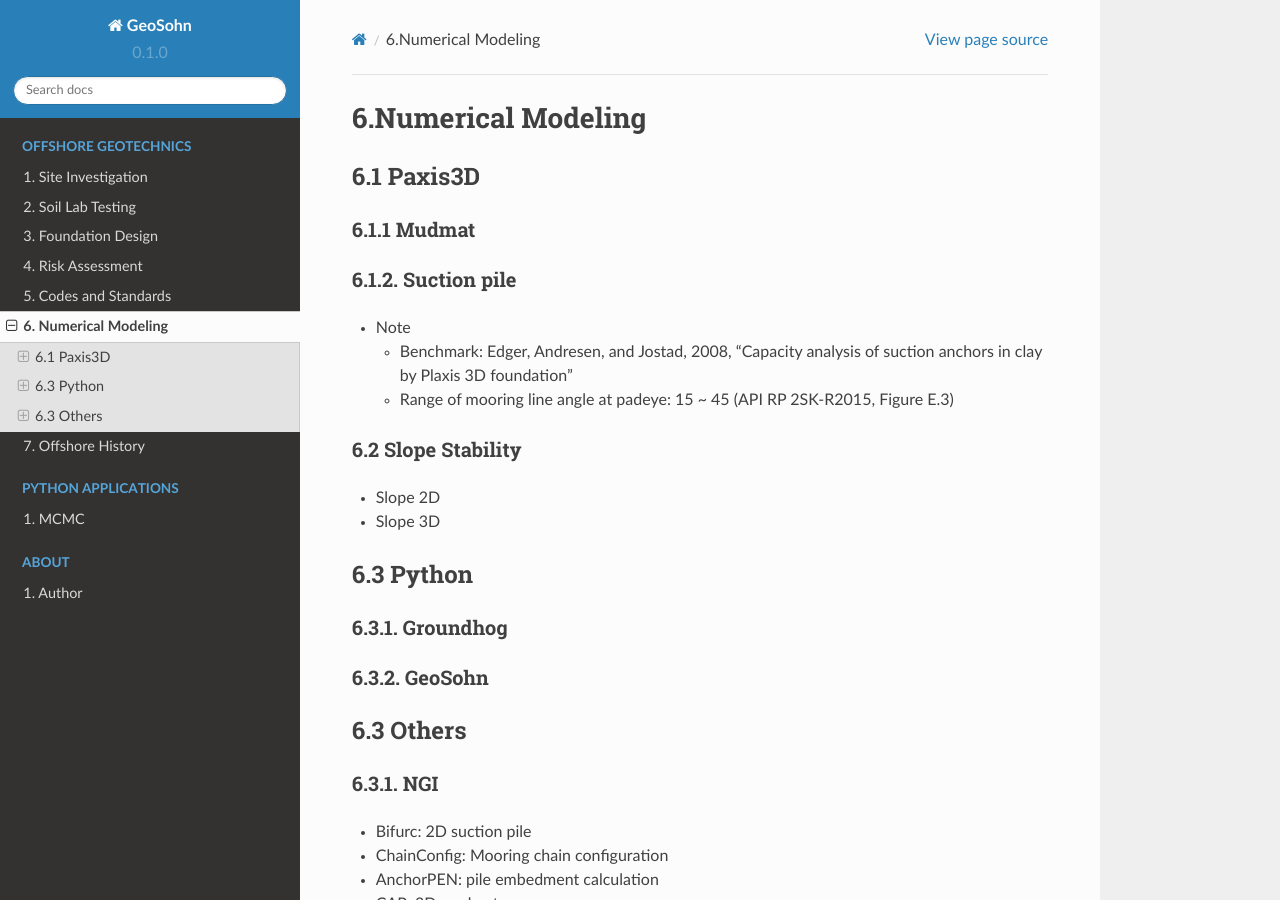
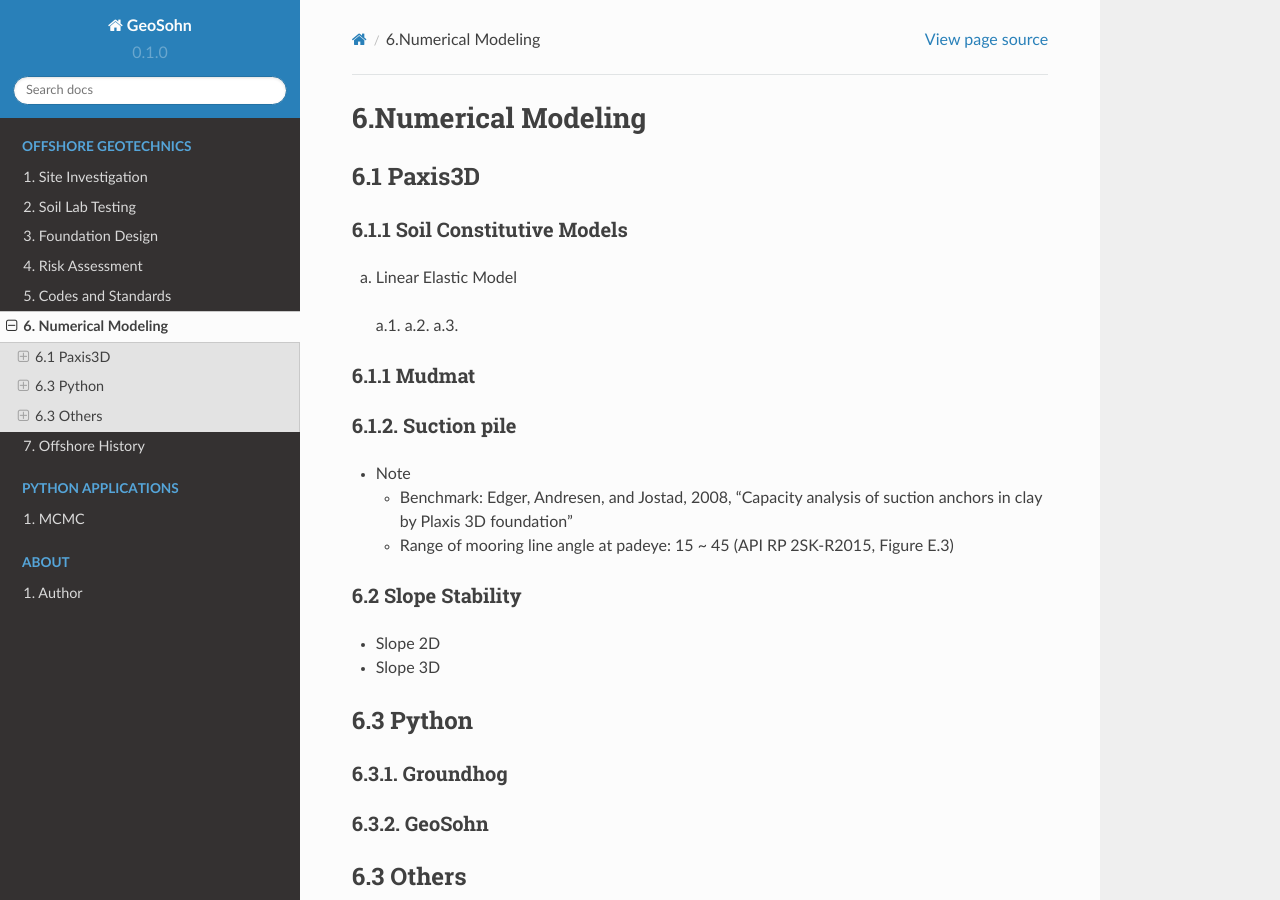
Before and after one commit to jrson11/GeoSohn, a Sphinx documentation site: the page built from docs/source/6-Numerical_Modeling.rst, in a window 1280 px wide and 900 px high. Built offline with Sphinx 7.4.7 and the Read the Docs theme 2.0.0, drawn with Linux system fonts in a browser that asks for light colours; pages that are not in the unit, such as notebooks, are missing from menus.

Commit message:
Update 6-Numerical_Modeling.rst

```diff
--- a/docs/source/6-Numerical_Modeling.rst
+++ b/docs/source/6-Numerical_Modeling.rst
@@ -3,6 +3,16 @@
 
 6.1 Paxis3D
 ---------
+
+6.1.1 Soil Constitutive Models
+.........
+
+a. Linear Elastic Model
+
+  a.1.
+  a.2.
+  a.3.
+
 
 6.1.1 Mudmat
 .........
```
